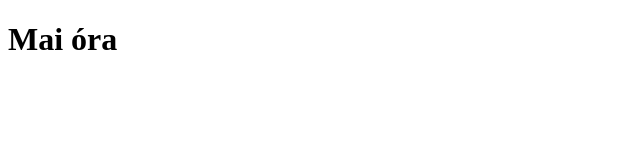
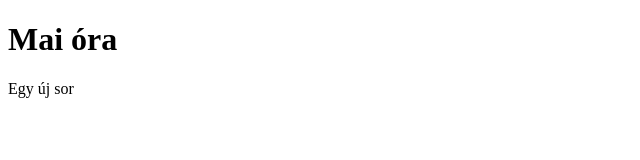
Before and after one commit to PBB2020/927, a plain HTML site: page index.html in a window 1280 px wide. Shown: the full height of the page, 0-640 px from the left. Drawn offline with Linux system fonts and the light colour scheme.

Commit message:
modified:   index.html

```diff
--- a/index.html
+++ b/index.html
@@ -7,5 +7,6 @@
 </head>
 <body>
     <h1>Mai óra</h1>
+    <p>Egy új sor</p>
 </body>
 </html>
```
